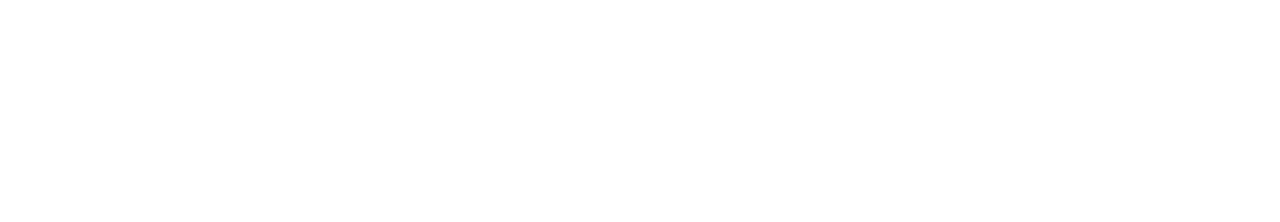
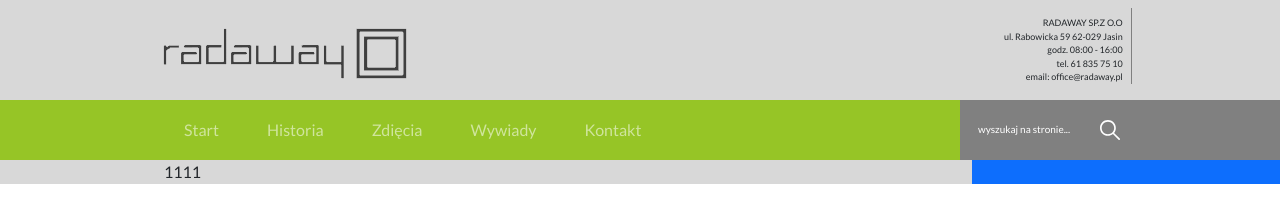
Before and after one commit to TomaszUrbankiewicz/Recruitment_website_RADAWAY, a plain HTML site: page index.html in a window 1280 px wide. Drawn offline with nearby package versions, Linux system fonts and the light colour scheme.

Commit message:
add header

```diff
--- a/index.html
+++ b/index.html
@@ -1,5 +1,6 @@
 <!DOCTYPE html>
 <html lang="pl">
+
 <head>
 	<meta charset="utf-8">
 	<meta name="viewport" content="width=device-width, initial-scale=1, shrink-to-fit=no">
@@ -7,13 +8,121 @@
 	<meta name="description" content="Sprona internetowa dla firmy Radaway">
 	<meta name="author" content="Tomasz Urbaniewicz">
 	<meta http-equiv="X-Ua-Compatible" content="IE=edge">
-	<link href="https://cdn.jsdelivr.net/npm/bootstrap@5.1.1/dist/css/bootstrap.min.css" rel="stylesheet" integrity="sha384-F3w7mX95PdgyTmZZMECAngseQB83DfGTowi0iMjiWaeVhAn4FJkqJByhZMI3AhiU" crossorigin="anonymous">
+	<link href="https://cdn.jsdelivr.net/npm/bootstrap@5.1.1/dist/css/bootstrap.min.css" rel="stylesheet"
+		integrity="sha384-F3w7mX95PdgyTmZZMECAngseQB83DfGTowi0iMjiWaeVhAn4FJkqJByhZMI3AhiU" crossorigin="anonymous">
 	<link rel="stylesheet" href="main.css">
 	<link href="https://fonts.googleapis.com/css2?family=Lato:wght@300;400;700&display=swap" rel="stylesheet">
 </head>
 
 <body>
+	<main>
+		<section class="intro">
+			<div class="container-fluid">
+				<heder class=" row bg-gray d-flex align-items-center pt-2">
+					<div class="col-9  ">
+						<div class=" row ">
+							<div class="col-10 offset-2 p-0">
+								<img src="img/logo.png" width="250" height="30" class="  img-fluid  " alt="logo" />
+							</div>
+						</div>
+					</div>
+					<div class="col-3 ">
+						<div class="row ">
+							<div class="form-inline d-flex   ">
+								<ul class=" header-ul pe-2 pt-2 d-flex flex-column align-items-end">
+									<li>RADAWAY SP.Z O.O</li>
+									<li>ul. Rabowicka 59 62-029 Jasin</li>
+									<li>godz. 08:00 - 16:00</li>
+									<li>tel. 61 835 75 10</li>
+									<li>email: office@radaway.pl</li>
+								</ul>
 
-	<script src="https://cdn.jsdelivr.net/npm/bootstrap@5.1.1/dist/js/bootstrap.bundle.min.js" integrity="sha384-/bQdsTh/da6pkI1MST/rWKFNjaCP5gBSY4sEBT38Q/9RBh9AH40zEOg7Hlq2THRZ" crossorigin="anonymous"></script>
+							</div>
+
+						</div>
+					</div>
+				</heder>
+
+
+				<div class=" row align-items-center bg-green " style="height:60px">
+					<div class="col-9 h-100">
+						<div class="row h-100">
+							<nav class="navbar row navbar-dark navbar-expand-md col-10 offset-2 p-0 ">
+								<button class="navbar-toggler me-5" type="button" data-bs-toggle="collapse"
+									data-bs-target="#collapseExample" aria-expanded="false"
+									aria-controls="collapseExample">
+									<span class="navbar-toggler-icon"></span>
+								</button>
+
+								<div class="collapse navbar-collapse p-0 h-100" id="collapseExample">
+									<ul class="navbar-nav h-100  ">
+										<li class="nav-item px-3 h-100 d-flex align-items-center">
+											<a class="nav-link" href="#">Start</a>
+										</li>
+										<li class="nav-item px-3 h-100 d-flex align-items-center ">
+											<a class="nav-link" href="#">Historia</a>
+										</li>
+										<li class="nav-item px-3 h-100 d-flex align-items-center">
+											<a class="nav-link" href="#">Zdięcia</a>
+										</li>
+										<li class="nav-item px-3 h-100 d-flex align-items-center">
+											<a class="nav-link" href="#">Wywiady</a>
+										</li>
+										<li class="nav-item px-3 h-100 d-flex align-items-center">
+											<a class="nav-link" href="#">Kontakt</a>
+										</li>
+									</ul>
+								</div>
+							</nav>
+						</div>
+					</div>
+					<div class="col-3 h-100 ">
+						<div class="row bg-danger h-100">
+							<form class="form-inline d-flex  bg-gray-dark ">
+
+								<input class="  border-0  fluid text-center bg-gray-dark text-white" type="search"
+									placeholder="wyszukaj na stronie..." aria-label="wyszukaj " />
+								<button class="btn " type="submit"><img src="img/loupe.svg" width="20" height="30"
+										alt="szukaj" /></button>
+
+							</form>
+						</div>
+					</div>
+				</div>
+			</div>
+		</section>
+
+		<section>
+			<div class="container-fluid ">
+				<div class="row bg-primary">
+					<div class="col-9 p-0 bg-info">
+						<div class="row bg-gray">
+							<div class="col-9 offset-2  ">
+								<div id="carouselExampleInterval" class="carousel slide" data-bs-ride="carousel">1111
+									<!-- <div class="carousel-inner ">
+										<div class="carousel-item active" data-bs-interval="2000">
+											<img src="img/slider.png" class="d-block w-100" alt="...">
+										</div>
+										<div class="carousel-item" data-bs-interval="2000">
+											<img src="img/foto2.png" class="d-block w-100" alt="...">
+										</div>
+									</div> -->
+								</div>
+							</div>
+						</div>
+					</div>
+				</div>
+				</div>
+
+
+		</section>
+
+
+	</main>
+
+	<script src="https://cdn.jsdelivr.net/npm/bootstrap@5.1.1/dist/js/bootstrap.bundle.min.js"
+		integrity="sha384-/bQdsTh/da6pkI1MST/rWKFNjaCP5gBSY4sEBT38Q/9RBh9AH40zEOg7Hlq2THRZ"
+		crossorigin="anonymous"></script>
 </body>
+
 </html>
--- a/main.css
+++ b/main.css
@@ -4,3 +4,33 @@ body
 	padding: 0;
 	font-family: 'Lato', sans-serif;;
 }
+
+.header-ul{
+	list-style-type: none;
+	border-right: solid 0.1px gray;
+	font-size: 9px;
+}
+input{
+	font-size: x-small;
+}
+input:focus {
+	outline: none;
+}
+form input::placeholder {
+	color: white;
+	font-size: x-small;
+	border: none;
+}
+.bg-gray{
+	background-color:#d8d8d8; ;
+}
+.bg-gray-dark{
+	background-color: gray;
+}
+.nav-item:hover{
+    background-color: gray;
+}
+
+.bg-green{
+	background-color: #96c526;
+}
```
